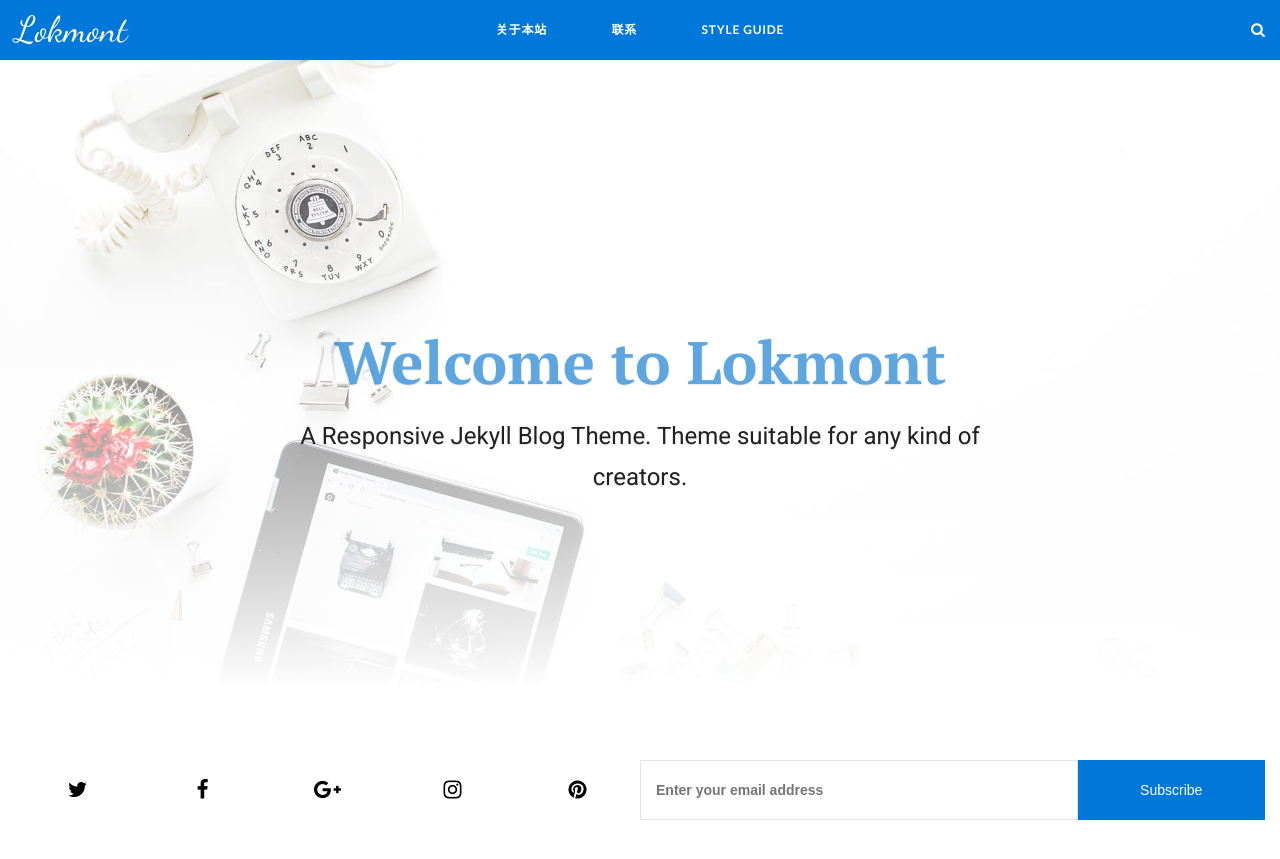
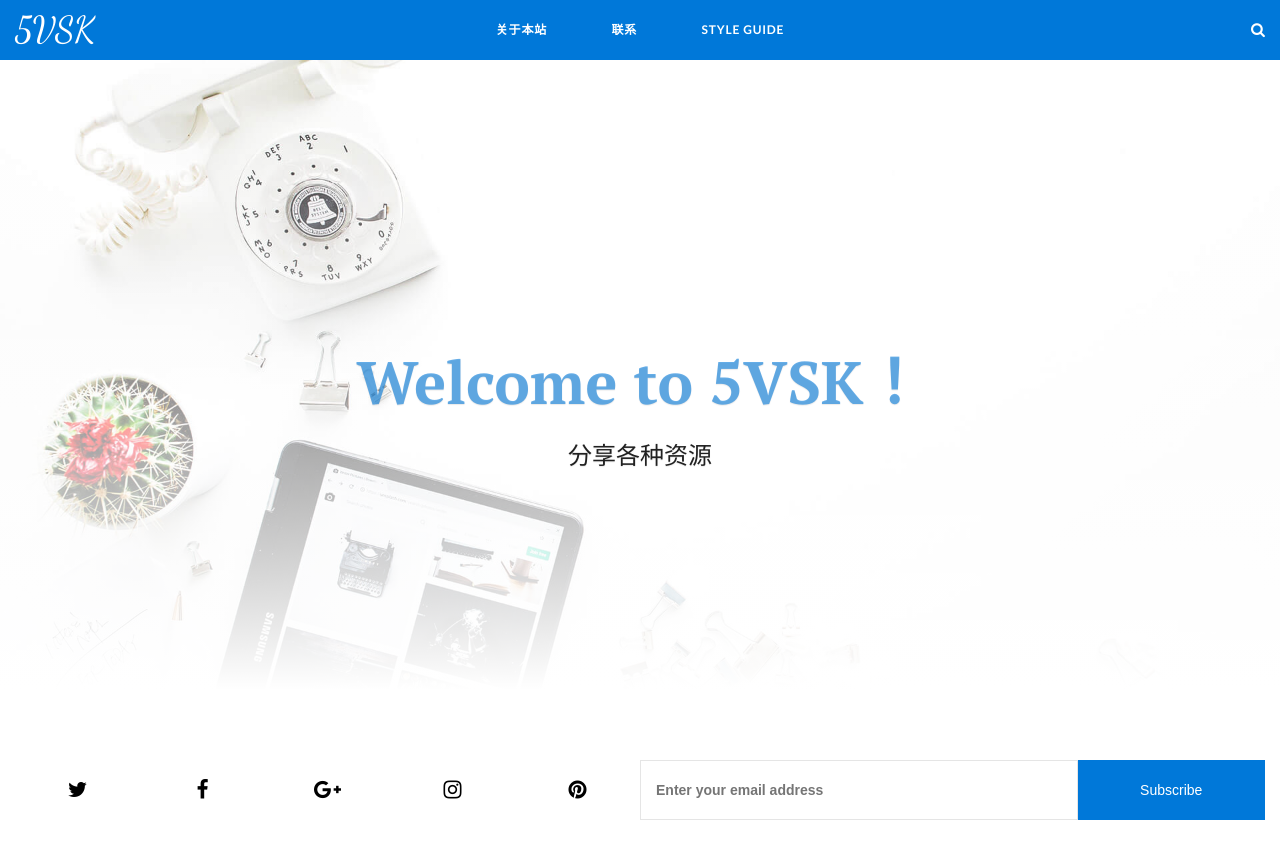
Before and after one commit to 5vts/5vts.github.io, a Jekyll site: the page built from index.html, in a window 1280 px wide and 900 px high. Shown: the top 859 px of the window. Built offline with Jekyll 4.4.1, drawn with Linux system fonts in a browser that asks for light colours; the list of posts is cut into pages by our own code.

Commit message:
Update _config.yml

```diff
--- a/_config.yml
+++ b/_config.yml
@@ -1,13 +1,13 @@
 # Site settings
-title: Lokmont
-description: Lokmont is a responsive simple theme for Jekyll.
+title: 5VSK
+description: 资源分享站
 baseurl: "" # the subpath of your site, e.g. /blog
-url: "https://lokmont-jekyll.netlify.com/" # the base hostname & protocol for your site, e.g. http://example.com
+url: "https://mayaurora.github.io/" # the base hostname & protocol for your site, e.g. http://example.com
 
 # Banner Section
 hero: 112.jpg
-hero-title: Welcome to Lokmont
-hero-description: A Responsive Jekyll Blog Theme. Theme suitable for any kind of creators.
+hero-title: Welcome to 5VSK！
+hero-description: 分享各种资源
 
 # Author - Creator
 author-name: Ben Campbell
```
